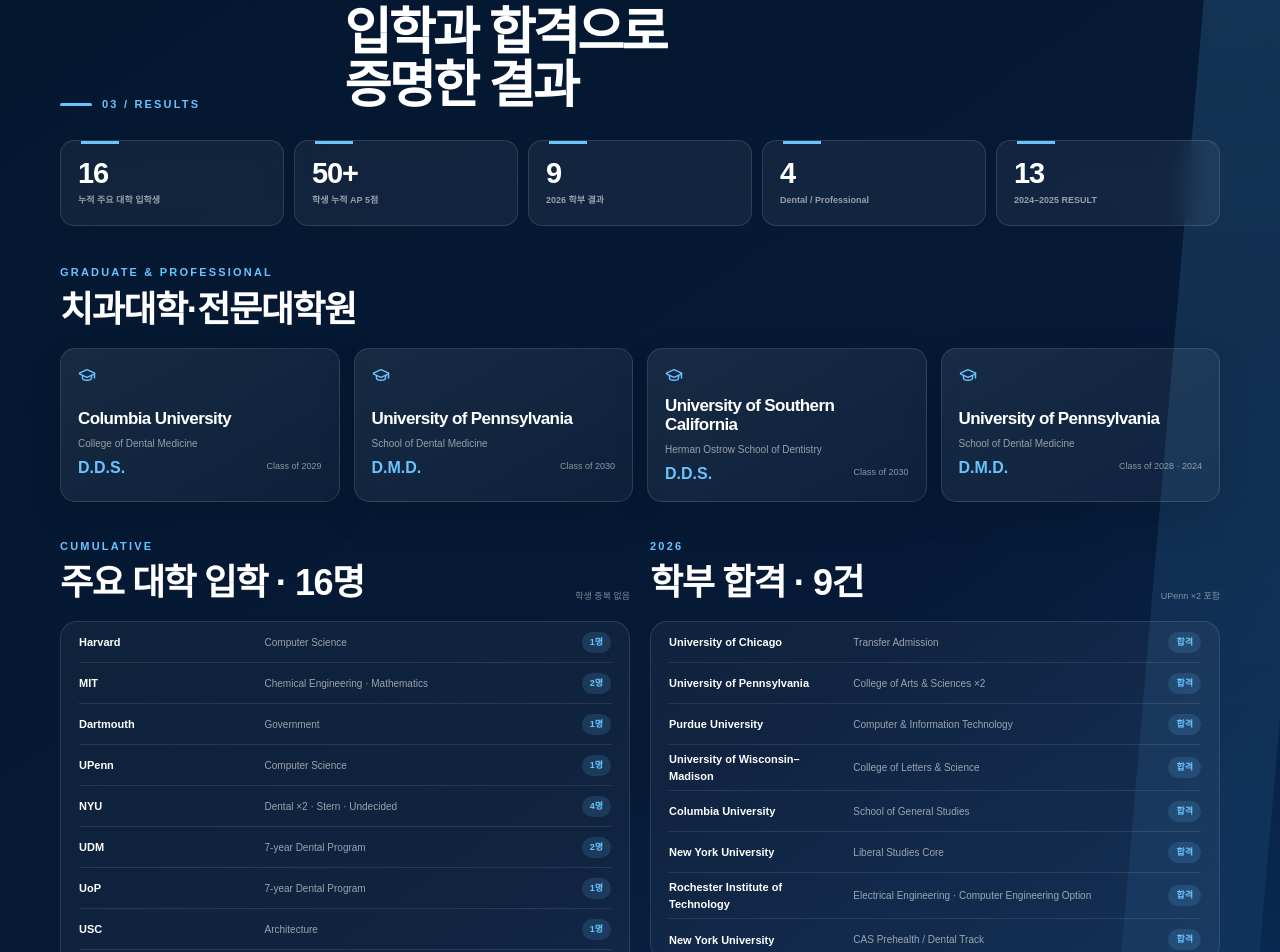
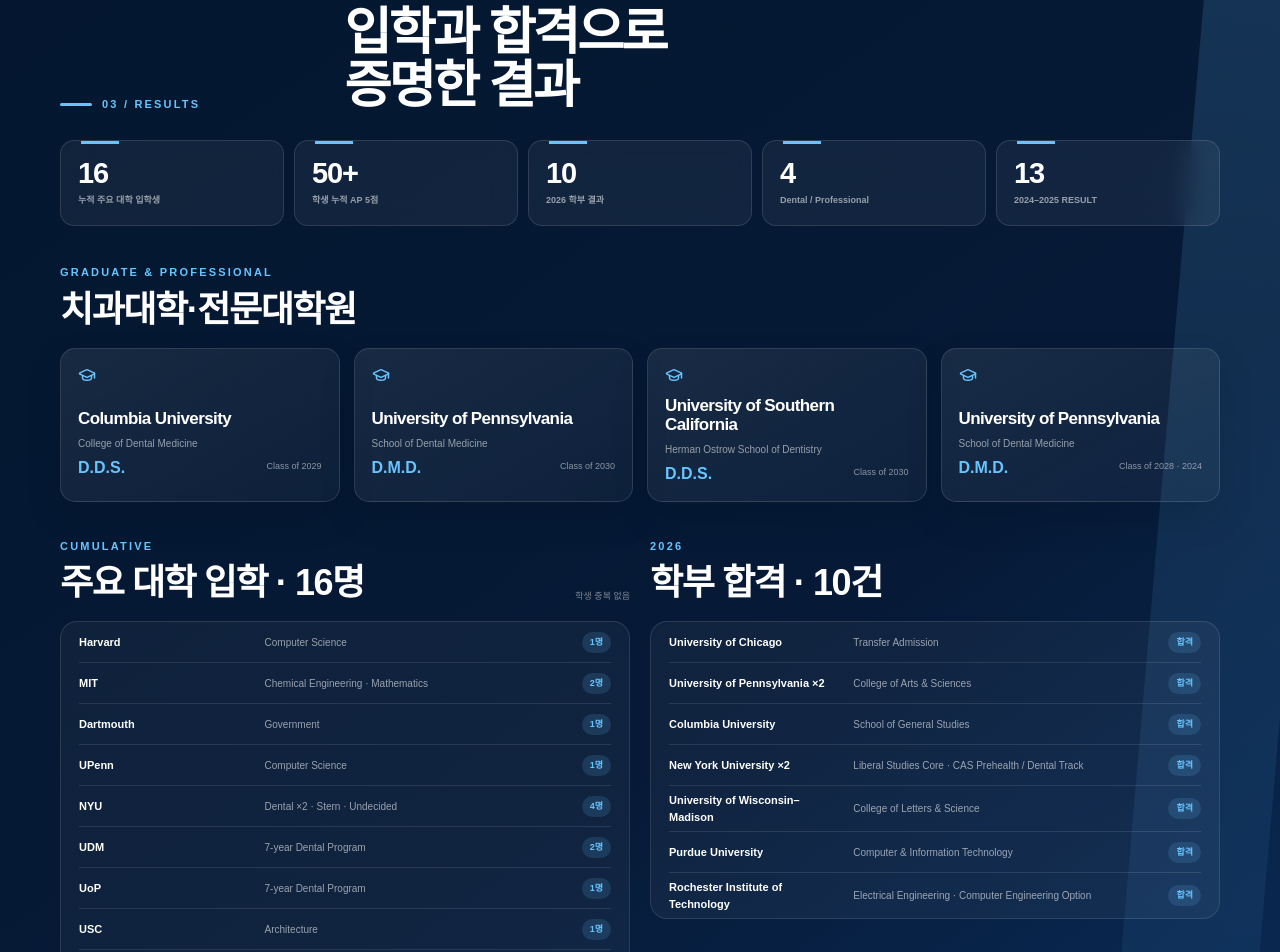
Before and after one commit to Taesu0410/waybridge, a Next.js app: page / in a window 1280 px wide. Shown: the part 2088-3040 px from the top of the page. Built offline with nearby package versions, Linux system fonts and the light colour scheme; no server answers.

Commit message:
Update undergraduate totals and rank-ordered school results

```diff
--- a/app/page.tsx
+++ b/app/page.tsx
@@ -30,16 +30,19 @@
   ['University of Pennsylvania', 'School of Dental Medicine', 'D.M.D.', 'Class of 2028 · 2024'],
 ];
 
+// 2026 U.S. News National Universities order: 6, 7, 15, 32, 36, 46, 88.
 const undergraduate2026 = [
   ['University of Chicago', 'Transfer Admission'],
-  ['University of Pennsylvania', 'College of Arts & Sciences ×2'],
+  ['University of Pennsylvania ×2', 'College of Arts & Sciences'],
+  ['Columbia University', 'School of General Studies'],
+  ['New York University ×2', 'Liberal Studies Core · CAS Prehealth / Dental Track'],
+  ['University of Wisconsin–Madison', 'College of Letters & Science'],
   ['Purdue University', 'Computer & Information Technology'],
-  ['University of Wisconsin–Madison', 'College of Letters & Science'],
-  ['Columbia University', 'School of General Studies'],
-  ['New York University', 'Liberal Studies Core'],
   ['Rochester Institute of Technology', 'Electrical Engineering · Computer Engineering Option'],
-  ['New York University', 'CAS Prehealth / Dental Track'],
 ];
+
+// Owner-reported total; the school/program list above contains the supplied breakdown.
+const undergraduate2026Total = 10;
 
 const admissions2024to2025 = [
   'Harvard · Computer Science',
@@ -255,7 +258,7 @@
           <div className="result-stats">
             <div><strong>16</strong><span>누적 주요 대학 입학생</span></div>
             <div><strong>50+</strong><span>학생 누적 AP 5점</span></div>
-            <div><strong>9</strong><span>2026 학부 결과</span></div>
+            <div><strong>{undergraduate2026Total}</strong><span>2026 학부 결과</span></div>
             <div><strong>4</strong><span>Dental / Professional</span></div>
             <div><strong>13</strong><span>2024–2025 RESULT</span></div>
           </div>
@@ -291,8 +294,7 @@
 
             <div className="result-group">
               <div className="group-heading inline-heading">
-                <div><p>2026</p><h3>학부 합격 · 9건</h3></div>
-                <span>UPenn ×2 포함</span>
+                <div><p>2026</p><h3>학부 합격 · {undergraduate2026Total}건</h3></div>
               </div>
               <div className="dense-list">
                 {undergraduate2026.map(([school, program]) => (
```
